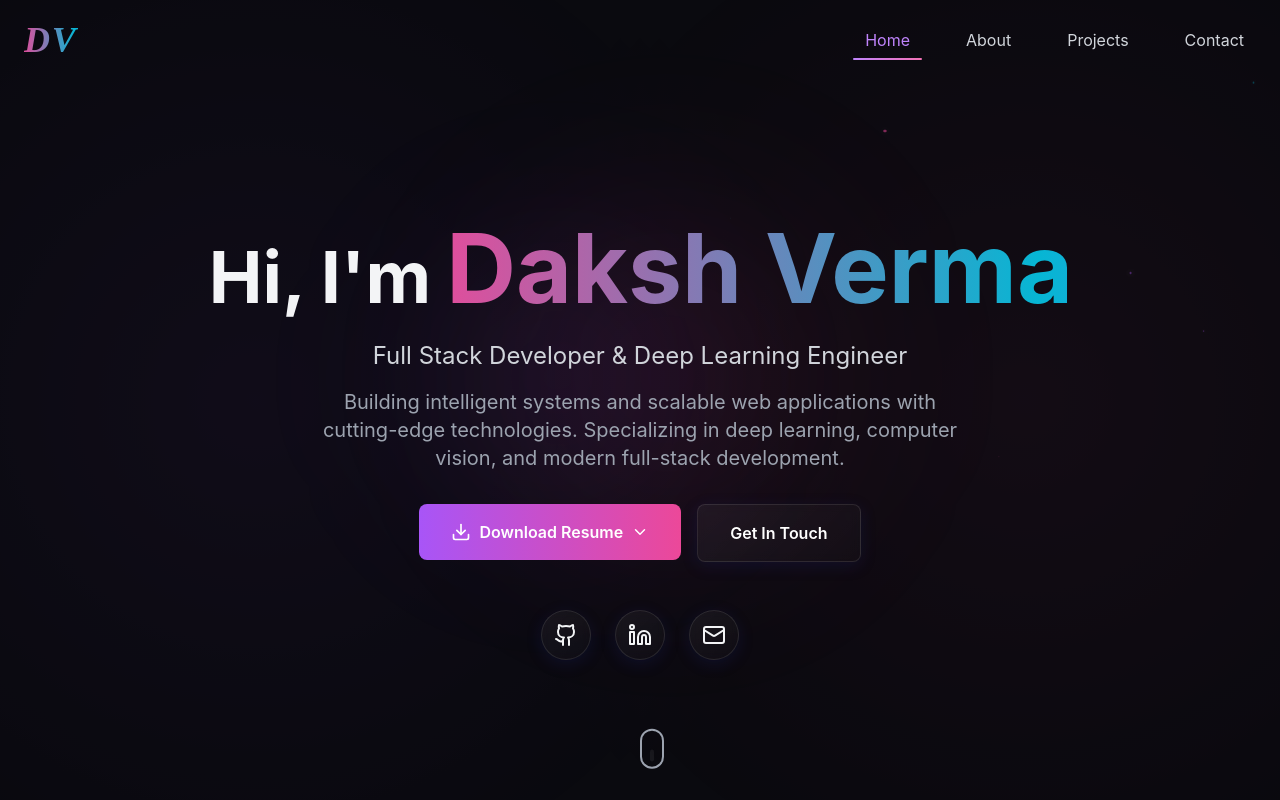
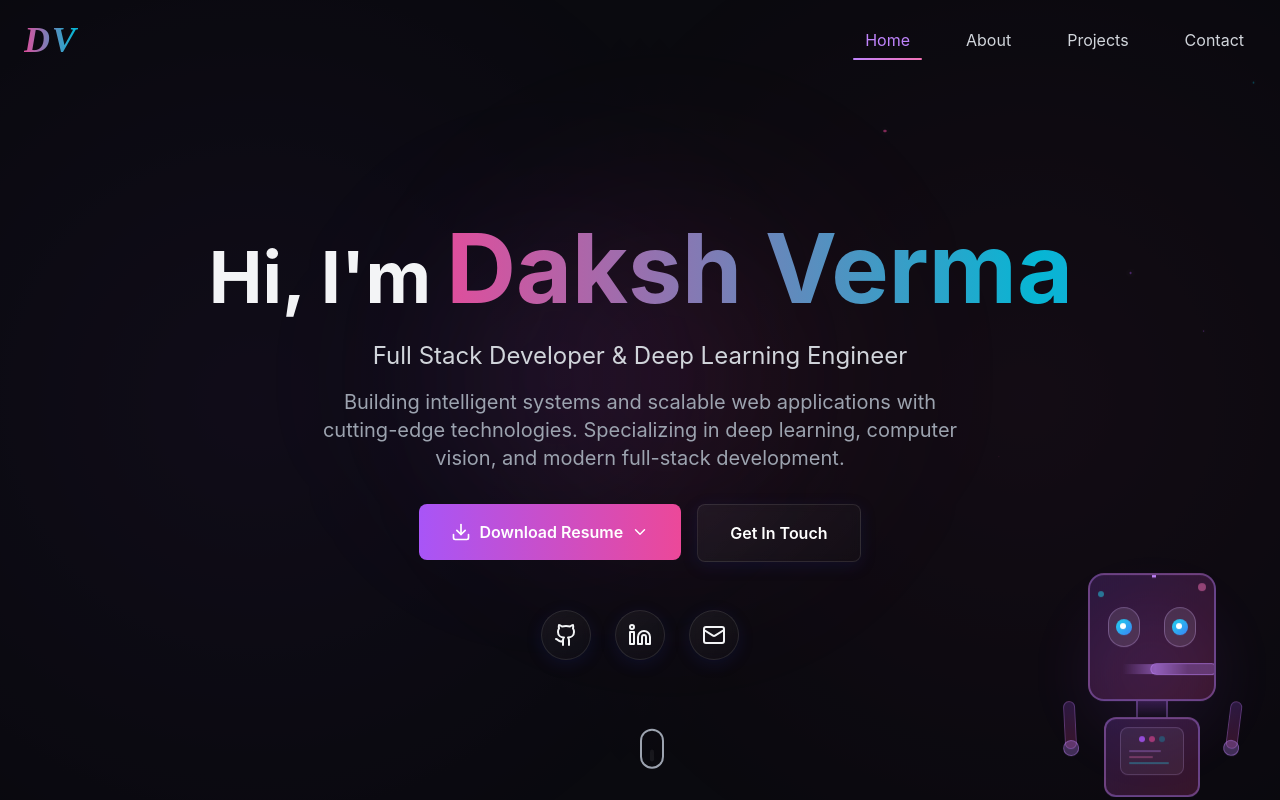
Before and after one commit to dakshverma23/Portfolio, a React (Vite) app: page / in a window 1280 px wide. Shown: the top 800 px of the page. Built offline with nearby package versions, Linux system fonts and the light colour scheme.

Commit message:
Add interactive robot character that follows cursor

```diff
--- a/src/App.jsx
+++ b/src/App.jsx
@@ -6,6 +6,7 @@ import Projects from './components/Projects'
 import Contact from './components/Contact'
 import Footer from './components/Footer'
 import ArtisticBackground from './components/ArtisticBackground'
+import InteractiveRobot from './components/InteractiveRobot'
 
 function App() {
   const [activeSection, setActiveSection] = useState('home')
@@ -34,6 +35,7 @@ function App() {
   return (
     <div className="min-h-screen relative">
       <ArtisticBackground />
+      <InteractiveRobot />
       <div className="relative z-10">
         <Navigation activeSection={activeSection} />
         <Hero />
--- /dev/null
+++ b/src/components/InteractiveRobot.jsx
@@ -0,0 +1,247 @@
+import { useState, useEffect } from 'react'
+import { motion } from 'framer-motion'
+
+const InteractiveRobot = () => {
+  const [mousePosition, setMousePosition] = useState({ x: 0, y: 0 })
+  const [eyePosition, setEyePosition] = useState({ x: 0, y: 0 })
+
+  useEffect(() => {
+    const handleMouseMove = (e) => {
+      const x = (e.clientX / window.innerWidth - 0.5) * 30
+      const y = (e.clientY / window.innerHeight - 0.5) * 30
+
+      setMousePosition({ x, y })
+
+      // Calculate eye movement (more restricted range)
+      const eyeX = (e.clientX / window.innerWidth - 0.5) * 8
+      const eyeY = (e.clientY / window.innerHeight - 0.5) * 8
+      setEyePosition({ x: eyeX, y: eyeY })
+    }
+
+    window.addEventListener('mousemove', handleMouseMove)
+    return () => window.removeEventListener('mousemove', handleMouseMove)
+  }, [])
+
+  return (
+    <div className="fixed bottom-8 right-8 z-40 pointer-events-none">
+      <motion.div
+        animate={{
+          rotateY: mousePosition.x * 0.5,
+          rotateX: -mousePosition.y * 0.3,
+        }}
+        transition={{
+          type: "spring",
+          stiffness: 100,
+          damping: 20,
+        }}
+        style={{
+          transformStyle: "preserve-3d",
+          perspective: "1000px",
+        }}
+        className="relative w-48 h-48"
+      >
+        {/* Robot Body */}
+        <motion.div
+          className="relative"
+          animate={{
+            y: [0, -10, 0],
+          }}
+          transition={{
+            duration: 3,
+            repeat: Infinity,
+            ease: "easeInOut"
+          }}
+        >
+          {/* Head */}
+          <div className="relative">
+            {/* Main head structure */}
+            <div className="w-32 h-32 mx-auto bg-gradient-to-br from-purple-500/20 to-pink-500/20 rounded-2xl border-2 border-purple-400/40 backdrop-blur-sm relative overflow-hidden">
+              {/* Antenna */}
+              <motion.div
+                className="absolute -top-8 left-1/2 -translate-x-1/2 w-1 h-8 bg-gradient-to-t from-purple-400 to-transparent"
+                animate={{
+                  scaleY: [1, 1.2, 1],
+                }}
+                transition={{
+                  duration: 2,
+                  repeat: Infinity,
+                }}
+              >
+                <motion.div
+                  className="absolute -top-2 left-1/2 -translate-x-1/2 w-3 h-3 rounded-full bg-purple-400"
+                  animate={{
+                    boxShadow: [
+                      "0 0 10px rgba(168, 85, 247, 0.5)",
+                      "0 0 20px rgba(168, 85, 247, 0.8)",
+                      "0 0 10px rgba(168, 85, 247, 0.5)",
+                    ],
+                  }}
+                  transition={{
+                    duration: 2,
+                    repeat: Infinity,
+                  }}
+                />
+              </motion.div>
+
+              {/* Eyes */}
+              <div className="absolute top-8 left-1/2 -translate-x-1/2 flex gap-6">
+                {/* Left Eye */}
+                <div className="relative w-8 h-10 bg-white/10 rounded-full border border-purple-300/30 overflow-hidden">
+                  <motion.div
+                    className="absolute top-1/2 left-1/2 w-4 h-4 bg-gradient-to-br from-cyan-400 to-blue-500 rounded-full"
+                    animate={{
+                      x: eyePosition.x - 8,
+                      y: eyePosition.y - 8,
+                    }}
+                    transition={{
+                      type: "spring",
+                      stiffness: 200,
+                      damping: 20,
+                    }}
+                  >
+                    <div className="absolute top-1 left-1 w-1.5 h-1.5 bg-white rounded-full" />
+                  </motion.div>
+                </div>
+
+                {/* Right Eye */}
+                <div className="relative w-8 h-10 bg-white/10 rounded-full border border-purple-300/30 overflow-hidden">
+                  <motion.div
+                    className="absolute top-1/2 left-1/2 w-4 h-4 bg-gradient-to-br from-cyan-400 to-blue-500 rounded-full"
+                    animate={{
+                      x: eyePosition.x - 8,
+                      y: eyePosition.y - 8,
+                    }}
+                    transition={{
+                      type: "spring",
+                      stiffness: 200,
+                      damping: 20,
+                    }}
+                  >
+                    <div className="absolute top-1 left-1 w-1.5 h-1.5 bg-white rounded-full" />
+                  </motion.div>
+                </div>
+              </div>
+
+              {/* Mouth/Display */}
+              <motion.div
+                className="absolute bottom-6 left-1/2 -translate-x-1/2 w-16 h-3 bg-purple-400/30 rounded-full border border-purple-400/50"
+                animate={{
+                  scaleX: [1, 1.1, 1],
+                }}
+                transition={{
+                  duration: 3,
+                  repeat: Infinity,
+                }}
+              >
+                <motion.div
+                  className="absolute inset-0 bg-gradient-to-r from-transparent via-purple-400/50 to-transparent"
+                  animate={{
+                    x: ["-100%", "100%"],
+                  }}
+                  transition={{
+                    duration: 2,
+                    repeat: Infinity,
+                    ease: "linear",
+                  }}
+                />
+              </motion.div>
+
+              {/* Decorative elements */}
+              <div className="absolute top-2 right-2 w-2 h-2 rounded-full bg-pink-400/50" />
+              <div className="absolute top-4 left-2 w-1.5 h-1.5 rounded-full bg-cyan-400/50" />
+            </div>
+
+            {/* Neck */}
+            <div className="w-8 h-4 mx-auto bg-gradient-to-b from-purple-500/20 to-transparent border-x-2 border-purple-400/30" />
+          </div>
+
+          {/* Body */}
+          <div className="w-24 h-20 mx-auto bg-gradient-to-br from-purple-500/20 to-pink-500/20 rounded-xl border-2 border-purple-400/40 backdrop-blur-sm relative">
+            {/* Chest panel */}
+            <div className="absolute top-2 left-1/2 -translate-x-1/2 w-16 h-12 bg-white/5 rounded-lg border border-purple-300/20">
+              {/* Status lights */}
+              <div className="flex gap-1 justify-center mt-2">
+                {[0, 1, 2].map((i) => (
+                  <motion.div
+                    key={i}
+                    className="w-1.5 h-1.5 rounded-full"
+                    style={{
+                      background: i === 0 ? '#a855f7' : i === 1 ? '#ec4899' : '#06b6d4',
+                    }}
+                    animate={{
+                      opacity: [0.3, 1, 0.3],
+                    }}
+                    transition={{
+                      duration: 2,
+                      repeat: Infinity,
+                      delay: i * 0.3,
+                    }}
+                  />
+                ))}
+              </div>
+
+              {/* Code lines */}
+              <div className="mt-2 space-y-1 px-2">
+                <div className="h-0.5 w-8 bg-purple-400/30 rounded" />
+                <div className="h-0.5 w-6 bg-pink-400/30 rounded" />
+                <div className="h-0.5 w-10 bg-cyan-400/30 rounded" />
+              </div>
+            </div>
+          </div>
+
+          {/* Arms */}
+          <div className="absolute top-32 left-0 right-0 flex justify-between px-2">
+            {/* Left Arm */}
+            <motion.div
+              className="w-3 h-12 bg-gradient-to-b from-purple-500/20 to-pink-500/20 rounded-full border border-purple-400/30"
+              animate={{
+                rotate: [0, -10, 0],
+              }}
+              transition={{
+                duration: 3,
+                repeat: Infinity,
+                ease: "easeInOut",
+              }}
+            >
+              <div className="absolute -bottom-2 left-1/2 -translate-x-1/2 w-4 h-4 bg-purple-400/30 rounded-full border border-purple-400/40" />
+            </motion.div>
+
+            {/* Right Arm */}
+            <motion.div
+              className="w-3 h-12 bg-gradient-to-b from-purple-500/20 to-pink-500/20 rounded-full border border-purple-400/30"
+              animate={{
+                rotate: [0, 10, 0],
+              }}
+              transition={{
+                duration: 3,
+                repeat: Infinity,
+                ease: "easeInOut",
+                delay: 1.5,
+              }}
+            >
+              <div className="absolute -bottom-2 left-1/2 -translate-x-1/2 w-4 h-4 bg-purple-400/30 rounded-full border border-purple-400/40" />
+            </motion.div>
+          </div>
+        </motion.div>
+
+        {/* Glow effect */}
+        <motion.div
+          className="absolute inset-0 -z-10"
+          animate={{
+            opacity: [0.3, 0.6, 0.3],
+          }}
+          transition={{
+            duration: 3,
+            repeat: Infinity,
+          }}
+          style={{
+            background: 'radial-gradient(circle, rgba(168, 85, 247, 0.3) 0%, transparent 70%)',
+            filter: 'blur(30px)',
+          }}
+        />
+      </motion.div>
+    </div>
+  )
+}
+
+export default InteractiveRobot
```
